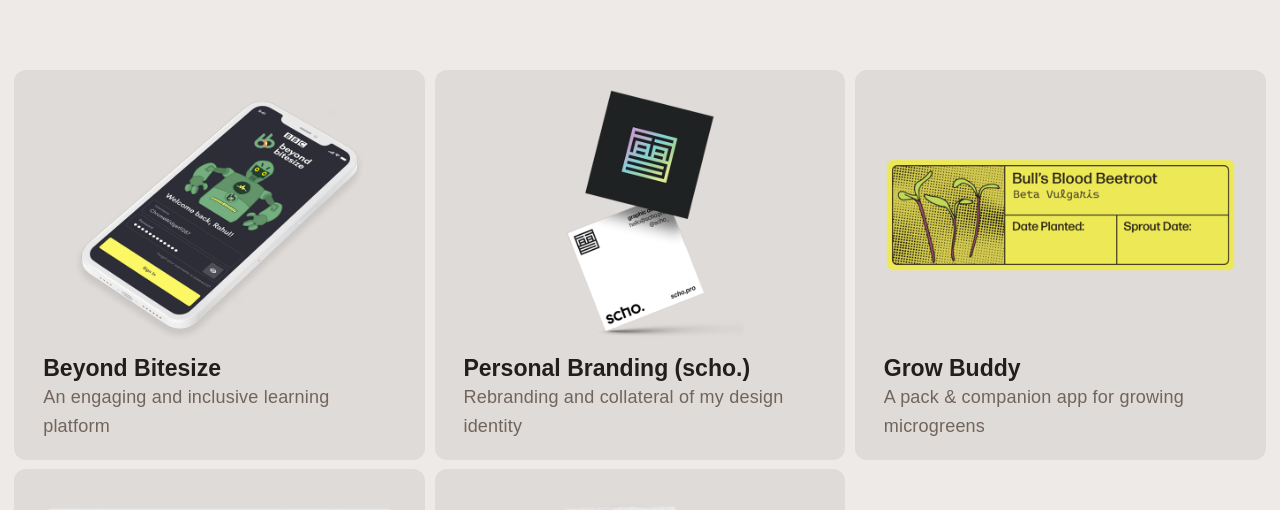
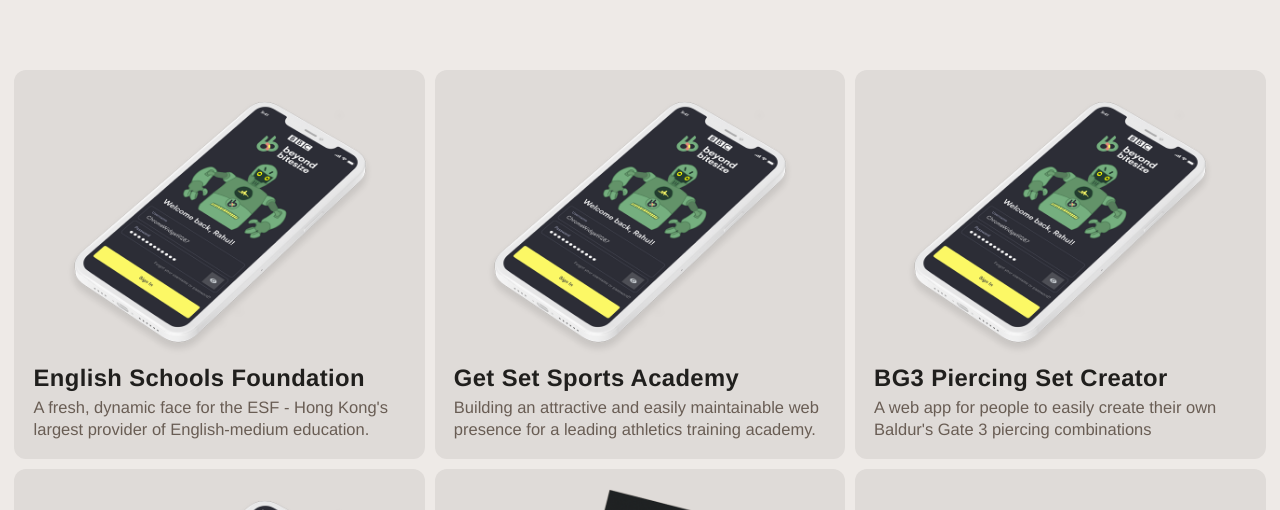
Before and after one commit to indoct/scho-react, a React (Vite) app: page / in a window 1280 px wide. Shown: the part 405-915 px from the top of the page. Built offline with nearby package versions, Linux system fonts and the light colour scheme; a web font is replaced by a local one.

Commit message:
home project cards

```diff
--- a/src/App.css
+++ b/src/App.css
@@ -238,6 +238,10 @@ figure {
   position: relative;
   overflow: hidden;
   border-radius: 12px;
+  background-color: var(--schogrey);
+}
+
+.light-mode .project-card {
   background-color: var(--schostone);
 }
 
@@ -259,6 +263,10 @@ figcaption i {
   z-index: 10;
 }
 
+.card-cover img {
+  margin-bottom: 0.5rem;
+}
+
 .project-card figcaption {
   display: flex;
   flex-direction: column;
@@ -276,7 +284,6 @@ figcaption .p-title {
 .light-mode figcaption .p-desc {
   color: var(--schoonyx);
   padding-bottom: 2em;
-  font-size: 1.05rem;
 }
 
 .card-info {
@@ -284,10 +291,14 @@ figcaption .p-title {
   top: 0;
   left: 0;
   width: 100%;
-  height: 100%;
+  height: 75%;
   opacity: 0;
   transition: 0.45s ease-in-out;
-  background-color: var(--schoclay);
+  background-color: rgba(83, 87, 94, 0.98);
+}
+
+.light-mode .card-info {
+  background-color: rgb(205 198 193 / 97%);
 }
 
 .project-card:hover figcaption {
@@ -307,11 +318,23 @@ figcaption .p-title {
   column-gap: 1.2em;
   border-radius: 32px;
   font-size: 1rem;
+  background-color: var(--schoiris);
+  color: var(--schopearl);
 }
 
-.card-info a:hover {
+/* .card-info .figbtn1 {
   background-color: var(--schoiris);
   color: var(--schopearl);
+}
+
+.card-info .figbtn2 {
+  background-color: var(--scholapis);
+  color: var(--schopearl);
+} */
+
+.card-info a:hover {
+  background-color: var(--schoapple);
+  color: var(--schoonyx);
 }
 
 .figbtn-cont {
@@ -602,6 +625,33 @@ h6 {
   border: 0;
 }
 
+.light-mode .grad-bg {
+  background: #c582ff;
+  background: -webkit-linear-gradient(
+    to right,
+    #7c498b 0%,
+    #1476b3 33%,
+    #2ca58d 66%,
+    #a2bd4a 100%
+  );
+  background: -moz-linear-gradient(
+    to right,
+    #7c498b 0%,
+    #1476b3 33%,
+    #2ca58d 66%,
+    #a2bd4a 100%
+  );
+  background: linear-gradient(
+    100deg,
+    #7c498b 0%,
+    #1476b3 33%,
+    #2ca58d 66%,
+    #a2bd4a 100%
+  );
+  color: var(--schodark);
+  border: 0;
+}
+
 .pf-item-block {
   background: #33363a;
 }
@@ -673,11 +723,12 @@ h6 {
   text-decoration: none;
 }
 .p-title {
-  font-size: 1.2rem;
+  font-size: 1.24rem;
   font-weight: 700;
-  margin-top: 0.75rem;
-  margin-bottom: 0;
+  margin-bottom: 0.23rem;
+  letter-spacing: 0.02rem;
   color: var(--scholight);
+  font-family: neue-haas-grotesk-display, Helvetica, sans-serif;
 }
 
 .light-mode .p-title {
@@ -685,14 +736,15 @@ h6 {
 }
 
 .p-desc {
-  font-size: 0.94rem;
+  font-family: neue-haas-grotesk-text, Helvetica, sans-serif;
+  font-size: 0.86rem;
   color: #b8bdbf;
   margin-bottom: 0;
-  letter-spacing: 0.01rem;
+  line-height: 1.3;
 }
 
 .light-mode .p-desc {
-  color: var(--schoash);
+  color: #695d54;
 }
 
 /* ABOUT ME */
--- a/src/pages/Home.jsx
+++ b/src/pages/Home.jsx
@@ -47,7 +47,115 @@ export default function Home() {
         >
           <div className="row work-row mb-2 g-2">
             <div className="col-12 col-md-6 col-xl-4">
-              <figure className="project-card px-4 py-3">
+              <figure className="project-card px-3 py-3">
+                <div className="card-cover">
+                  <img
+                    src={bbscreen}
+                    alt="Beyond Bitesize Screen 1"
+                    className="img-fluid bb"
+                  />
+                  <h2 className="p-title">English Schools Foundation</h2>
+                  <p className="p-desc">
+                    A fresh, dynamic face for the ESF - Hong Kong's largest
+                    provider of English-medium education.
+                  </p>
+                </div>
+                <figcaption className="card-info px-3 py-3">
+                  {/* <h2 className="p-title">English Schools Foundation</h2>
+                  <p className="p-desc">
+                    A fresh, dynamic face for the ESF - Hong Kong's largest
+                    provider of English-medium education.
+                  </p> */}
+                  <div className="figbtn-cont">
+                    <Link to="work/esfjoinus" className="figbtn1">
+                      Project Page <i className="fa-solid fa-arrow-right"></i>
+                    </Link>
+                    <a
+                      href="https://join-us.esf.edu.hk"
+                      className="figbtn2"
+                      target="_blank"
+                    >
+                      Visit Website{" "}
+                      <i className="fa fa-external-link" aria-hidden="true"></i>
+                    </a>
+                  </div>
+                </figcaption>
+              </figure>
+            </div>
+            <div className="col-12 col-md-6 col-xl-4">
+              <figure className="project-card px-3 py-3">
+                <div className="card-cover">
+                  <img
+                    src={bbscreen}
+                    alt="Beyond Bitesize Screen 1"
+                    className="img-fluid bb"
+                  />
+                  <h2 className="p-title">Get Set Sports Academy</h2>
+                  <p className="p-desc">
+                    Building an attractive and easily maintainable web presence
+                    for a leading athletics training academy.
+                  </p>
+                </div>
+                <figcaption className="card-info px-3 py-3">
+                  {/* <h2 className="p-title">Get Set Sports Academy</h2>
+                  <p className="p-desc">
+                    Building an attractive and easily maintainable web presence
+                    for a leading athletics training academy.
+                  </p> */}
+                  <div className="figbtn-cont">
+                    <Link to="work/esfjoinus" className="figbtn1">
+                      Project Page <i className="fa-solid fa-arrow-right"></i>
+                    </Link>
+                    <a
+                      href="https://join-us.esf.edu.hk"
+                      className="figbtn2"
+                      target="_blank"
+                    >
+                      Visit Website{" "}
+                      <i className="fa fa-external-link" aria-hidden="true"></i>
+                    </a>
+                  </div>
+                </figcaption>
+              </figure>
+            </div>
+            <div className="col-12 col-md-6 col-xl-4">
+              <figure className="project-card px-3 py-3">
+                <div className="card-cover">
+                  <img
+                    src={bbscreen}
+                    alt="Beyond Bitesize Screen 1"
+                    className="img-fluid bb"
+                  />
+                  <h2 className="p-title">BG3 Piercing Set Creator</h2>
+                  <p className="p-desc">
+                    A web app for people to easily create their own Baldur's
+                    Gate 3 piercing combinations
+                  </p>
+                </div>
+                <figcaption className="card-info px-3 py-3">
+                  {/* <h2 className="p-title">Get Set Sports Academy</h2>
+                  <p className="p-desc">
+                    A web app for people to easily create their own Baldur's
+                    Gate 3 piercing combinations
+                  </p> */}
+                  <div className="figbtn-cont">
+                    <Link to="work/esfjoinus" className="figbtn1">
+                      Project Page <i className="fa-solid fa-arrow-right"></i>
+                    </Link>
+                    <a
+                      href="https://join-us.esf.edu.hk"
+                      className="figbtn2"
+                      target="_blank"
+                    >
+                      Visit Website{" "}
+                      <i className="fa fa-external-link" aria-hidden="true"></i>
+                    </a>
+                  </div>
+                </figcaption>
+              </figure>
+            </div>
+            <div className="col-12 col-md-6 col-xl-4">
+              <figure className="project-card px-3 py-3">
                 <div className="card-cover">
                   <img
                     src={bbscreen}
@@ -78,7 +186,7 @@ export default function Home() {
             </div>
             <div className="col-12 col-md-6 col-xl-4">
               <article className="project">
-                <Link to="work/scho" className="px-4 py-3">
+                <Link to="work/scho" className="px-3 py-3">
                   <img
                     src={schopb}
                     alt="scho. business card"
@@ -93,7 +201,7 @@ export default function Home() {
             </div>
             <div className="col-12 col-md-6 col-xl-4">
               <article className="project">
-                <Link to="work/growbuddy" className="px-4 py-3">
+                <Link to="work/growbuddy" className="px-3 py-3">
                   <div className="img-cont">
                     <img
                       src={gbscreen}
@@ -112,7 +220,7 @@ export default function Home() {
           <div className="row work-row mb-2 gx-2"> */}
             <div className="col-12 col-md-6 col-xl-4">
               <article className="project">
-                <Link to="work/theodddystrict" className="px-4 py-3">
+                <Link to="work/theodddystrict" className="px-3 py-3">
                   <img
                     src={todscreen}
                     alt="A screencap of the homepage"
@@ -127,7 +235,7 @@ export default function Home() {
             </div>
             <div className="col-12 col-md-6 col-xl-4">
               <article className="project">
-                <Link to="work/juno" className="px-4 py-3">
+                <Link to="work/juno" className="px-3 py-3">
                   <img
                     src={junobag}
                     alt="Juno packaging with stamp logo"
```
